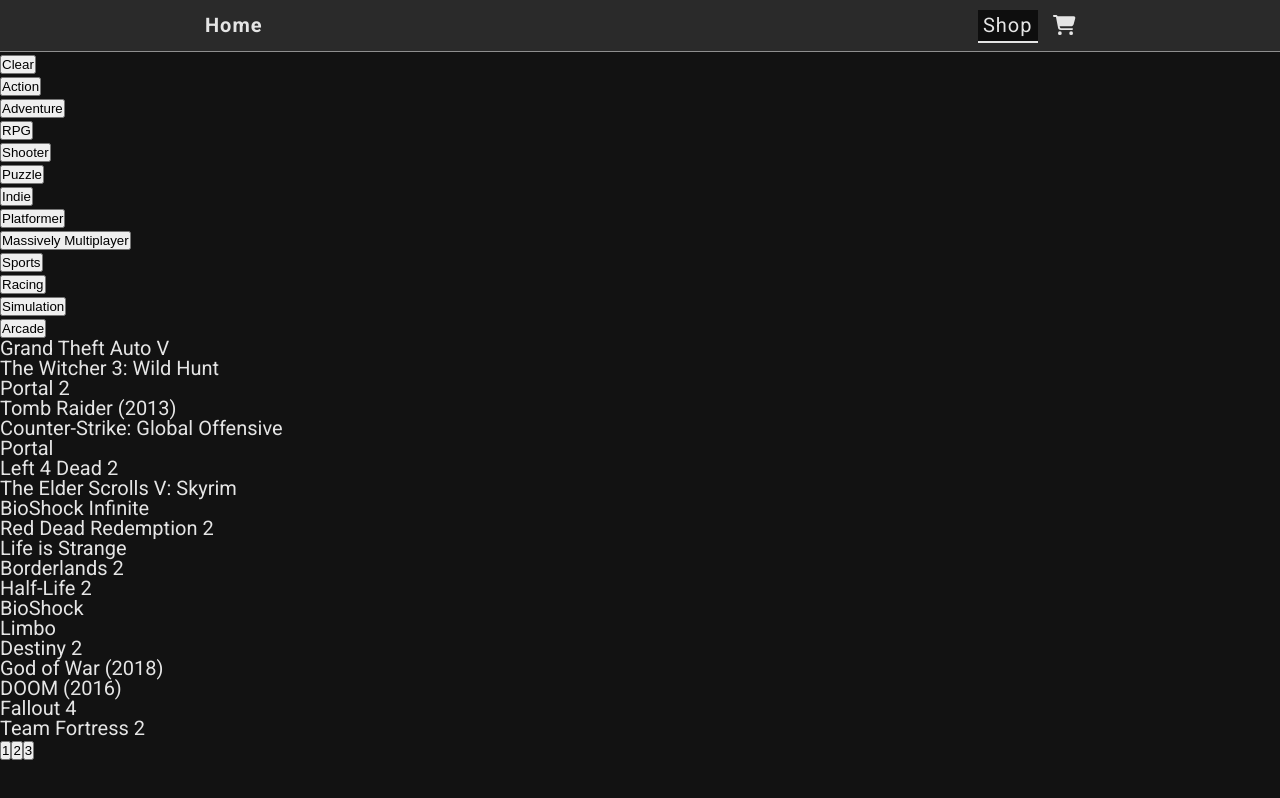
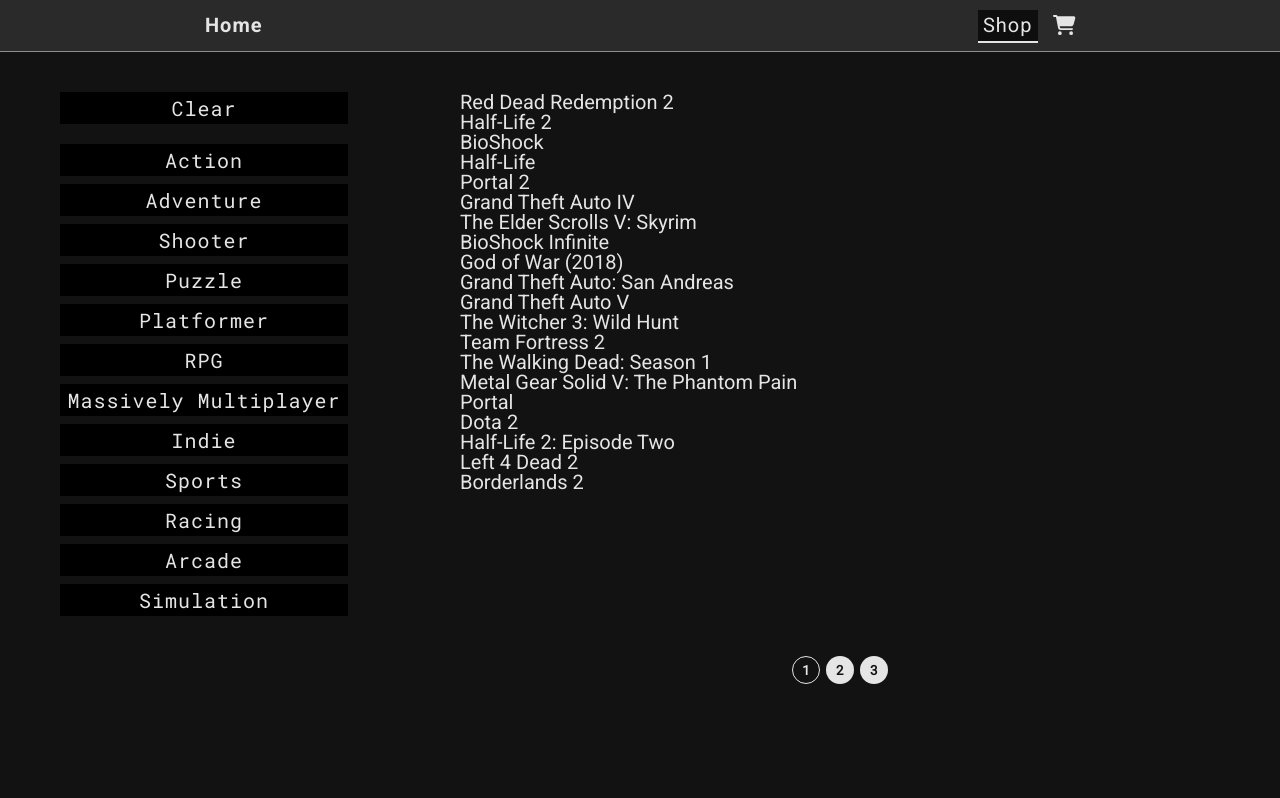
Before and after one commit to alleizon/shopping-cart, a React (Create React App) app: page /shop in a window 1280 px wide. Built offline with nearby package versions, Linux system fonts and the light colour scheme.

Commit message:
Shop page styling

```diff
--- a/src/components/Shop/GenreFilters.jsx
+++ b/src/components/Shop/GenreFilters.jsx
@@ -32,12 +32,12 @@
       ) : (
         <ul>
           {genres.map((genre, index) => (
-            <li
-              key={index}
-              data-filter={genre}
-              className={filter === genre ? "active" : ""}
-            >
-              <button type="button" onClick={() => setFilter(genre)}>
+            <li key={index} data-filter={genre}>
+              <button
+                type="button"
+                className={filter === genre ? "active" : ""}
+                onClick={() => setFilter(genre)}
+              >
                 {genre}
               </button>
             </li>
--- a/src/components/Shop/Items.jsx
+++ b/src/components/Shop/Items.jsx
@@ -17,6 +17,7 @@
         <button
           type="button"
           data-page={i}
+          className={page === i ? "active-page" : ""}
           // eslint-disable-next-line react/no-array-index-key
           key={i}
           onClick={handlePageClick}
@@ -49,14 +50,16 @@
   }, [filter]);
 
   return page !== null ? (
-    <div id="items">
-      {filteredGames[page].map((game) => (
-        <div key={game.id}>{game.name}</div>
-      ))}
-      <div className="page-buttons">{pageButtons()}</div>
-    </div>
+    <>
+      <div id="items">
+        {filteredGames[page].map((game) => (
+          <div key={game.id}>{game.name}</div>
+        ))}
+      </div>
+      <div id="page-buttons">{pageButtons()}</div>
+    </>
   ) : (
-    <div>loading...</div>
+    <div>Loading...</div>
   );
 };
 
--- a/src/css/Shop.css
+++ b/src/css/Shop.css
@@ -1,4 +1,88 @@
 #shop {
   background-color: var(--dark);
   flex: 1;
+  font-size: min(20px, 1rem);
 }
+
+#shop-container {
+  padding: 1rem 2rem;
+  display: grid;
+  grid-template-rows: 1fr min-content;
+  grid-template-columns: 1fr 2fr;
+}
+
+#filters {
+  display: flex;
+  padding: 1rem;
+  gap: 1rem;
+  flex-direction: column;
+}
+
+#filters > ul {
+  display: flex;
+  flex-direction: column;
+  gap: 0.4rem;
+}
+
+#filters button {
+  padding: 0.1rem 0;
+  cursor: pointer;
+  font-size: inherit;
+  width: 80%;
+  background-color: black;
+  font-family: "Roboto Mono";
+  letter-spacing: 1px;
+  color: var(--light);
+  border: 1px solid transparent;
+  transition: all 0.2s ease-in-out;
+}
+
+#filters button:hover,
+#filters button.active {
+  background-color: var(--light);
+  color: black;
+}
+
+#items {
+  padding: 1rem;
+}
+
+#page-buttons {
+  grid-column: 2 / 3;
+  justify-self: center;
+  margin-top: 1rem;
+  display: flex;
+  gap: 0.3rem;
+}
+
+#page-buttons > button {
+  cursor: pointer;
+  width: 1.4rem;
+  height: 1.4rem;
+  font-weight: 600;
+  background-color: var(--light);
+  border-radius: 50%;
+  border: 1px solid transparent;
+  font-family: "Roboto Mono";
+  color: var(--dark);
+  transition: all 0.2s ease-in-out;
+}
+
+#page-buttons > button:hover,
+#page-buttons .active-page {
+  background-color: var(--dark);
+  color: var(--light);
+  border: 1px solid var(--light);
+}
+
+@media screen and (max-width: 900px) {
+  #shop-container {
+    grid-template-rows: min-content 1fr min-content;
+    grid-template-columns: 1fr;
+  }
+
+  #page-buttons {
+    grid-column: 1 / -1;
+    justify-self: center;
+  }
+}
```
Also changed, not shown: src/utils/games.js.
